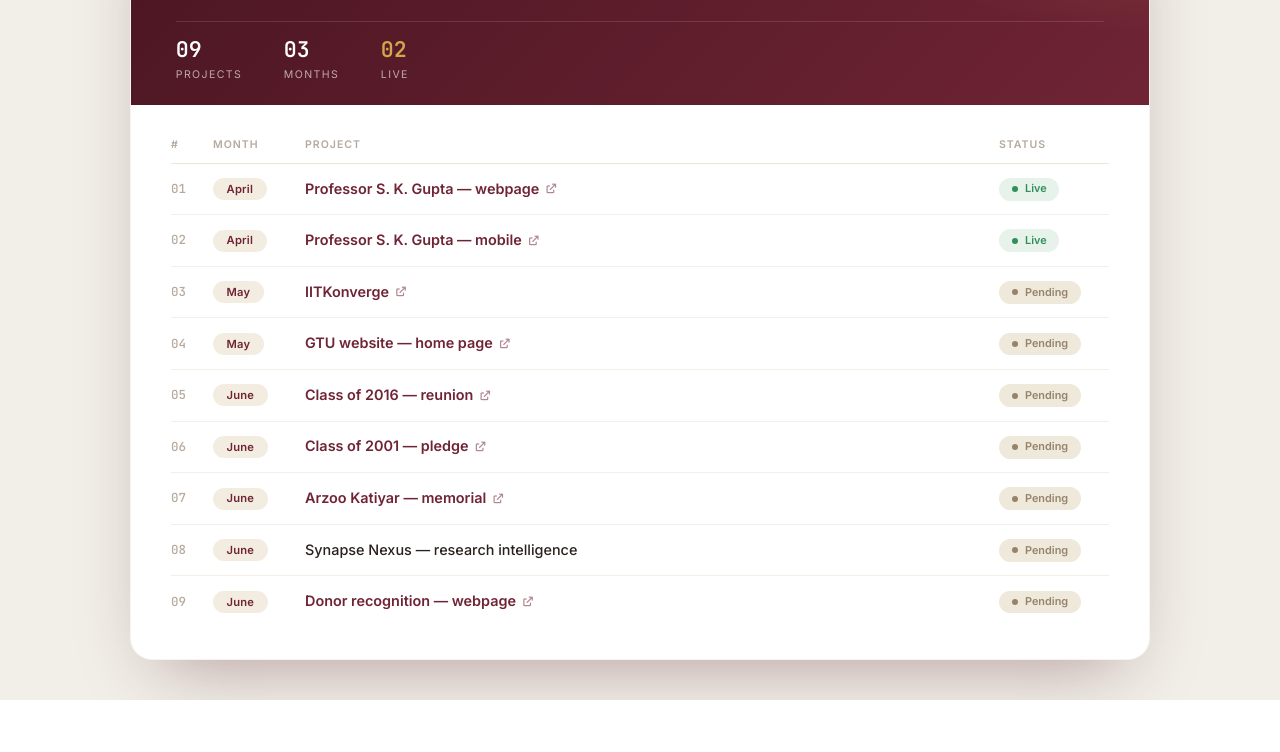
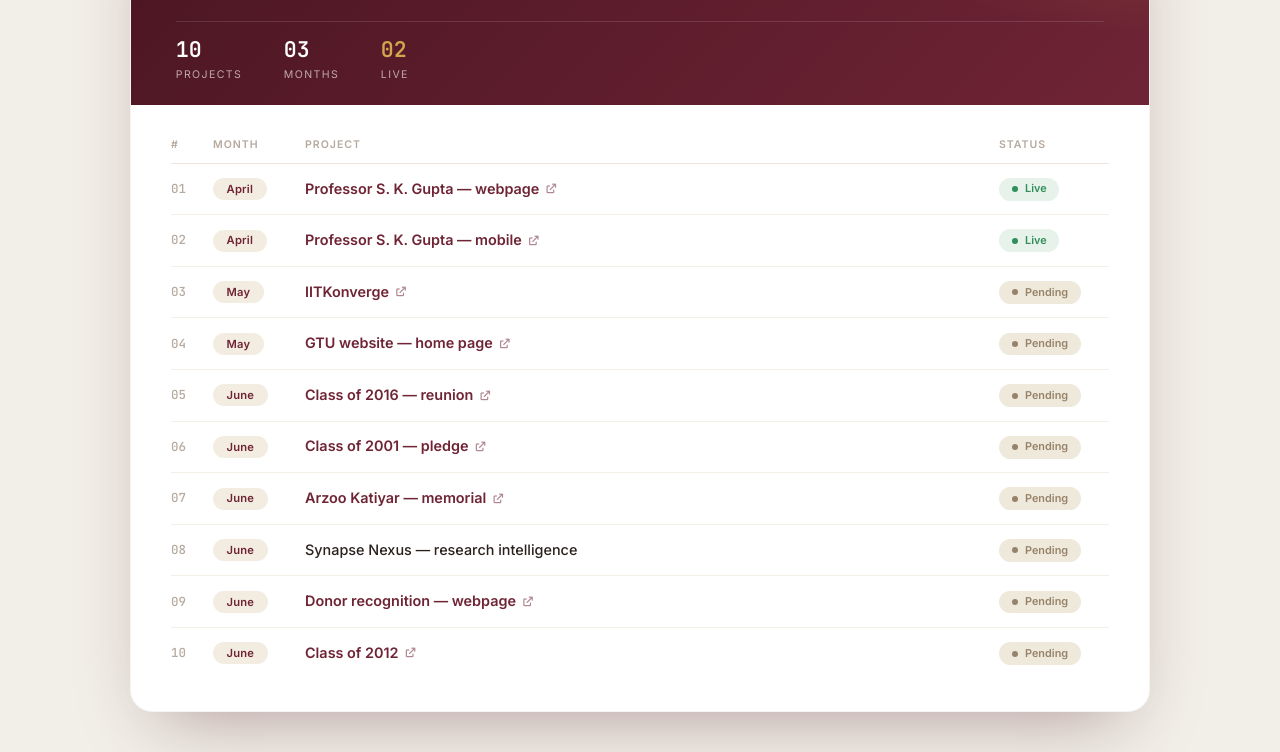
Before and after one commit to mahima263/2026-webpage-tracker, a plain HTML site: page index.html in a window 1280 px wide. Shown: the part 161-913 px from the top of the page. Before the commit the page ends 861 px from the top, so only its background shows below. Drawn offline with Linux system fonts and the light colour scheme.

Commit message:
second commit

```diff
--- a/index.html
+++ b/index.html
@@ -447,7 +447,10 @@
                 { month: "June", name: "Arzoo Katiyar — memorial", link: "https://arzoo-five.vercel.app/", live: false },
                 { month: "June", name: "Synapse Nexus — research intelligence", link: "#", live: false },
                 { month: "June", name: "Donor recognition — webpage", link: "https://donor-recognition.vercel.app/",
+                    live: false },
+                    { month: "June", name: "Class of 2012", link: "https://class-of-2012.vercel.app/",
                     live: false }
+
             ];
 
             // ---- no edits needed below ----
```
